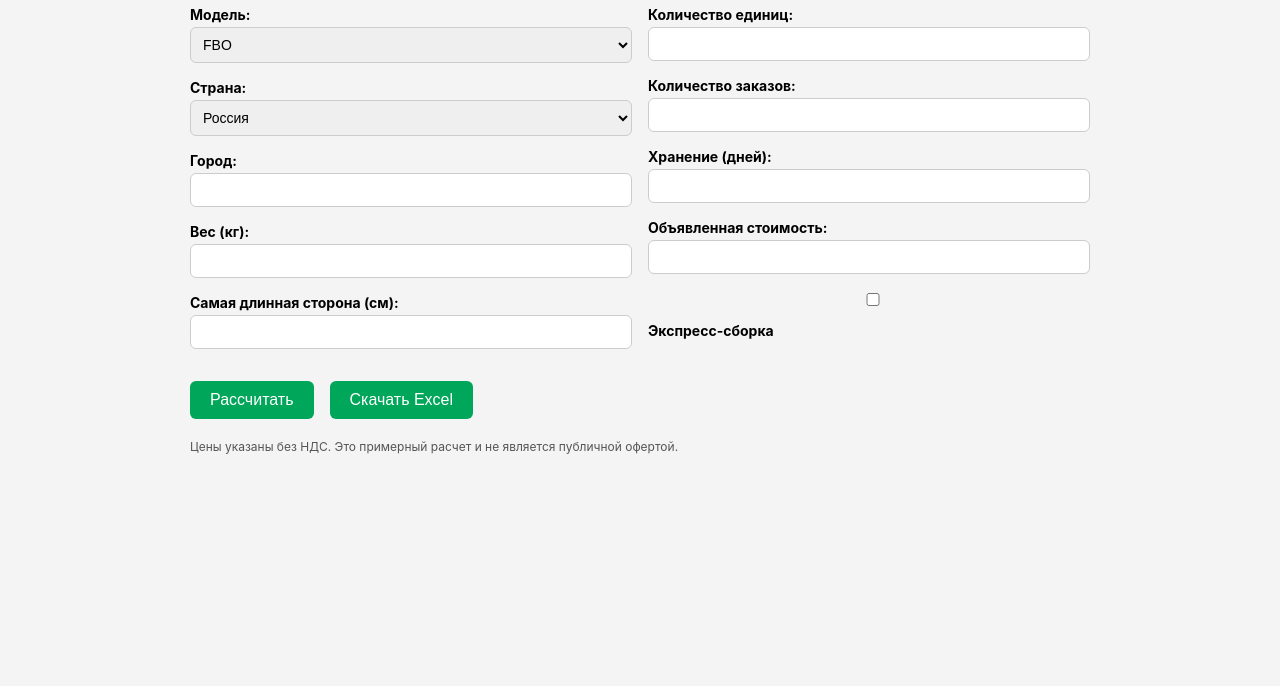
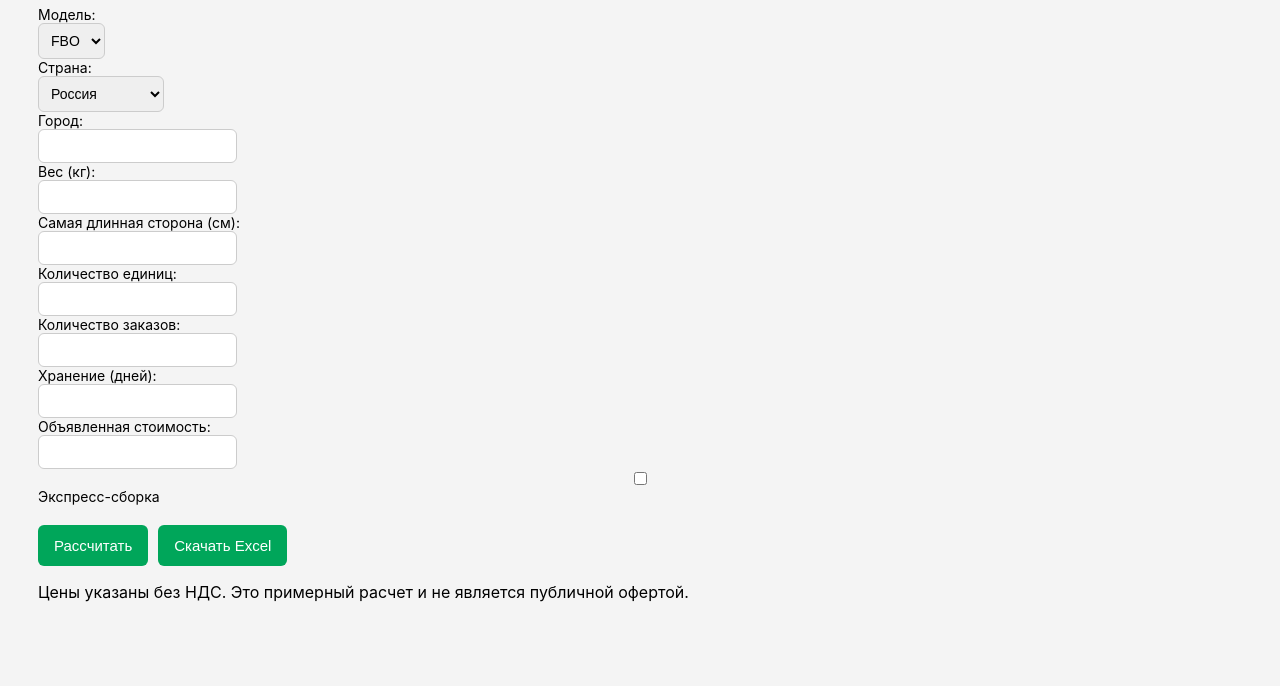
Before and after one commit to Natalya2003/fulfilment-calc, a plain HTML site: page index.html in a window 1280 px wide. Shown: the part 114-800 px from the top of the page. Drawn offline with Linux system fonts and the light colour scheme.

Commit message:
Update index.html

```diff
--- a/index.html
+++ b/index.html
@@ -1,51 +1,9 @@
-
 <!DOCTYPE html>
 <html lang="ru">
 <head>
   <meta charset="UTF-8" />
   <title>Калькулятор фулфилмента</title>
   <link rel="stylesheet" href="style.css" />
-  <style>
-    #form-container {
-      max-width: 900px;
-      margin: 0 auto;
-    }
-    .grid {
-      display: grid;
-      grid-template-columns: 1fr 1fr;
-      gap: 16px;
-    }
-    label {
-      display: block;
-      font-weight: bold;
-      margin-bottom: 4px;
-    }
-    input, select {
-      width: 100%;
-      padding: 8px;
-      margin-bottom: 16px;
-      box-sizing: border-box;
-    }
-    button {
-      padding: 10px 20px;
-      background-color: #00A65A;
-      color: #fff;
-      border: none;
-      border-radius: 6px;
-      cursor: pointer;
-      font-size: 16px;
-    }
-    .buttons {
-      display: flex;
-      gap: 16px;
-      margin-top: 16px;
-    }
-    .note {
-      margin-top: 20px;
-      font-size: 12px;
-      color: #555;
-    }
-  </style>
 </head>
 <body>
   <div id="form-container">
@@ -57,7 +15,6 @@
           <option value="FBO">FBO</option>
           <option value="FBS">FBS</option>
         </select>
-
         <label for="country">Страна:</label>
         <select id="country">
           <option value="Россия">Россия</option>
@@ -72,33 +29,23 @@
           <option value="Испания">Испания</option>
           <option value="Кыргызстан">Кыргызстан</option>
         </select>
-
         <label for="city">Город:</label>
         <input type="text" id="city" />
-
         <label for="weight">Вес (кг):</label>
         <input type="number" id="weight" step="any" />
-
         <label for="length">Самая длинная сторона (см):</label>
         <input type="number" id="length" />
       </div>
       <div>
         <label for="quantity">Количество единиц:</label>
         <input type="number" id="quantity" />
-
         <label for="orders">Количество заказов:</label>
         <input type="number" id="orders" />
-
         <label for="storageDays">Хранение (дней):</label>
         <input type="number" id="storageDays" />
-
         <label for="declaredValue">Объявленная стоимость:</label>
         <input type="number" id="declaredValue" />
-
-        <label>
-          <input type="checkbox" id="express" />
-          Экспресс-сборка
-        </label>
+        <label><input type="checkbox" id="express" /> Экспресс-сборка</label>
       </div>
     </form>
     <div class="buttons">
```
